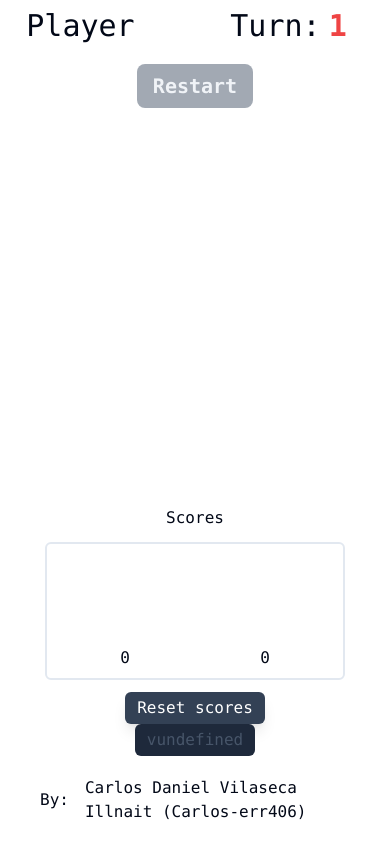
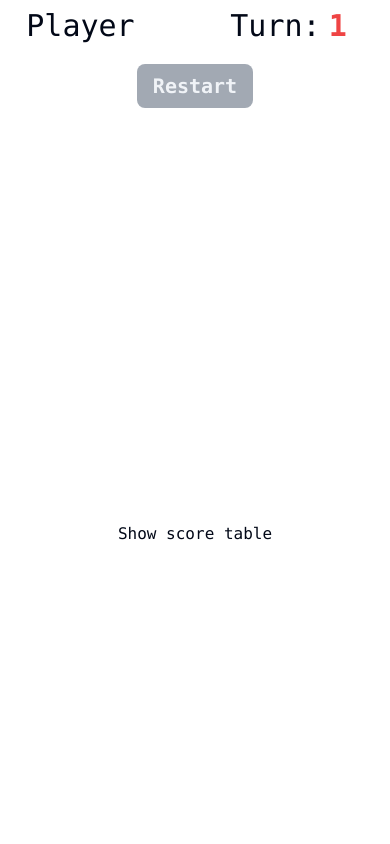
Before and after one commit to Carlos-err406/tic-tac-toe, a SvelteKit app: page / in a window 390 px wide. Built offline with nearby package versions, Linux system fonts and the light colour scheme.

Commit message:
fix: responsiveness

```diff
--- a/src/lib/components/Cell.svelte
+++ b/src/lib/components/Cell.svelte
@@ -1,4 +1,5 @@
 <script lang="ts">
+	import { playerSize } from '$lib/stores';
 	import { WinType } from '$lib/types';
 	import type {
 		CrossTurnStore,
@@ -8,11 +9,10 @@
 		WinTypeStore,
 		WinnerStore
 	} from '$lib/types/storeTypes';
-	import { createEventDispatcher, getContext } from 'svelte';
-	import { scale } from 'svelte/transition';
+	import { createEventDispatcher, getContext, onMount } from 'svelte';
+	import { scale, slide } from 'svelte/transition';
 	import Circle from './Circle.svelte';
 	import Cross from './Cross.svelte';
-	import { lg, md, sm, xl, xs, xxs } from '$lib/stores';
 
 	export let index: number;
 	let cell: HTMLButtonElement;
@@ -41,10 +41,11 @@
 		([2, 5, 8].includes(index) && $winType === WinType.COL_3) ||
 		([0, 4, 8].includes(index) && $winType === WinType.DIAG_1) ||
 		([2, 4, 6].includes(index) && $winType === WinType.DIAG_2);
-
-	$: playerSize = $xl ? 150 : $lg ? 120 : $md ? 100 : $sm ? 150 : $xs ? 90 : $xxs ? 50 : 0;
+	let mounted = false;
+	onMount(() => (mounted = true));
 </script>
 
+{#if mounted}
 	<button
 		id="field-cell-{index}"
 		type="button"
@@ -59,18 +60,19 @@
 		class:winner={$winner && belongsToWinType}
 		class:pointer-events-none={$field[index] || $winner}
 		disabled={!!$winner || !!$field[index]}
-	in:scale={{ delay: index * 1000, duration: 200 }}
+		in:scale={{ duration: 200, delay: index * 100 }}
 	>
 		{#if $field[index] === 'X'}
 			<div out:scale={{ duration: 200, delay: index * 100 }}>
-			<Cross size={playerSize} />
+				<Cross size={$playerSize} />
 			</div>
 		{:else if $field[index] === 'O'}
 			<div out:scale={{ duration: 200, delay: index * 100 }}>
-			<Circle size={playerSize} />
+				<Circle size={$playerSize} />
 			</div>
 		{/if}
 	</button>
+{/if}
 
 <style lang="postcss">
 	.cross.winner {
--- a/src/lib/components/Field.svelte
+++ b/src/lib/components/Field.svelte
@@ -1,9 +1,10 @@
 <script lang="ts">
+	import { xs, xxs } from '$lib/stores';
 	import Cell from './Cell.svelte';
 	const cells = [0, 1, 2, 3, 4, 5, 6, 7, 8];
 </script>
 
-<div class="grid grid-cols-3 grid-rows w-full lg:w-4/5 gap-2">
+<div class="grid grid-cols-3 grid-rows w-full gap-2 sm:w-4/5" class:w-full={$xs || $xxs}>
 	{#each cells as cell (cell)}
 		<Cell index={cell} on:played />
 	{/each}
--- a/src/lib/components/ScoreTable.svelte
+++ b/src/lib/components/ScoreTable.svelte
@@ -1,15 +1,26 @@
 <script lang="ts">
 	import type { ScoreStore } from '$lib/types/storeTypes';
-	import { getContext } from 'svelte';
+	import { getContext, onMount } from 'svelte';
 	import Score from './Score.svelte';
 	import ScoreHeader from './ScoreHeader.svelte';
 	import ScoreTotal from './ScoreTotal.svelte';
+	import { scale, slide } from 'svelte/transition';
 	const score = getContext<ScoreStore>('score');
+	let showingTable = false;
+	const toggleTable = () => (showingTable = !showingTable);
+	let mounted = false;
+	onMount(() => (mounted = true));
 </script>
 
-<div class="flex flex-col items-center gap-3 lg:px-28 w-full">
-	Scores
+<div class="flex flex-col items-center gap-3 lg:px-28 py-4 w-full">
+	{#if mounted}
+		<button on:click={toggleTable}>
+			{showingTable ? 'Hide' : 'Show'} score table
+		</button>
+	{/if}
+	{#if showingTable}
 		<div
+			transition:slide={{ axis: 'y' }}
 			class="w-[300px] relative grid grid-cols-2 border-2 rounded-md gap-y-4 gap-x-6 px-5 overflow-y-auto"
 			id="scores"
 		>
@@ -21,12 +32,14 @@
 			<ScoreTotal player="O" />
 		</div>
 		<button
+			transition:scale
 			type="button"
 			on:click={() => score.reset()}
 			class="bg-slate-700 text-white rounded-md px-3 py-1 shadow-lg hover:brightness-125 transition-all duration-200"
 		>
 			Reset scores
 		</button>
+	{/if}
 </div>
 
 <style>
--- a/src/lib/components/Winner.svelte
+++ b/src/lib/components/Winner.svelte
@@ -1,4 +1,5 @@
 <script lang="ts">
+	import { playerSize } from '$lib/stores';
 	import type { IsTieStore, ResetterStore, WinnerStore } from '$lib/types/storeTypes';
 	import { getContext } from 'svelte';
 	import Circle from './Circle.svelte';
@@ -27,19 +28,19 @@
 <button
 	use:focus
 	type="button"
-	class="fixed flex w-full h-full items-center justify-center backdrop-blur-sm bg-slate-50/10 cursor-default outline-none border-none"
+	class="fixed flex w-full h-full items-start py-10 md:py-0 md:items-center justify-center backdrop-blur-sm bg-slate-500/50 cursor-default outline-none border-none"
 	on:click={close}
 >
-	<div class="text-7xl font-bold font-mono">
+	<div class="xl:text-7xl lg:text-6xl md:text-4xl text-xl font-bold font-mono">
 		{#if $isTie}
 			IT'S A TIE!
 		{:else if $winner === 'X'}
-			<div class="flex justify-center items-center gap-5">
-				AND THE WINNER IS PLAYER <Cross />
+			<div class="flex flex-col md:flex-row items-center gap-5">
+				AND THE WINNER IS PLAYER <Cross size={$playerSize} />
 			</div>
 		{:else if $winner === 'O'}
-			<div class="flex justify-center items-center gap-5">
-				AND THE WINNER IS PLAYER <Circle />
+			<div class="flex flex-col md:flex-row justify-center items-center gap-5">
+				AND THE WINNER IS PLAYER <Circle size={$playerSize} />
 			</div>
 		{/if}
 	</div>
--- a/src/lib/stores/index.ts
+++ b/src/lib/stores/index.ts
@@ -130,3 +130,7 @@ export const md = derived(clientWidth, ($clientWidth) => $clientWidth >= 768);
 export const lg = derived(clientWidth, ($clientWidth) => $clientWidth >= 1024);
 export const xl = derived(clientWidth, ($clientWidth) => $clientWidth >= 1280);
 export const xxl = derived(clientWidth, ($clientWidth) => $clientWidth >= 1536);
+
+export const playerSize = derived([xxs, xs, sm, md, lg, xl], ([$xxs, $xs, $sm, $md, $lg, $xl]) =>
+	$xl ? 150 : $lg ? 120 : $md ? 100 : $sm ? 150 : $xs ? 90 : $xxs ? 50 : 0
+);
--- a/src/routes/+layout.svelte
+++ b/src/routes/+layout.svelte
@@ -1,36 +1,21 @@
 <script lang="ts">
+	import Github from '$lib/components/icons/Github.svelte';
+	import { clientWidth, footerHeight } from '$lib/stores';
 	import { ModeWatcher } from 'mode-watcher';
 	import '../app.pcss';
-	import Github from '$lib/components/icons/Github.svelte';
-	import Version from '$lib/components/Version.svelte';
-	import { clientWidth, footerHeight } from '$lib/stores';
-	console.log('clientWidth', $clientWidth);
-	console.log('footerHeight', $footerHeight);
 </script>
 
 <svelte:window bind:innerWidth={$clientWidth} />
 
 <ModeWatcher defaultMode="dark" track={false} />
+<div class="relative flex-col justify-between h-full w-full">
 	<slot />
-
-<footer class="absolute w-full px-10 bottom-5" bind:clientHeight={$footerHeight}>
-	<div class="flex flex-col gap-5 md:flex-row justify-between w-full h-full">
-		<div class="flex w-full md:w-auto justify-center">
-			<Version />
-		</div>
-		<div class="flex gap-4 items-center w-full justify-center md:w-auto">
-			By:
 	<a
 		href="https://github.com/carlos-err406"
 		target="_blank"
 		rel="noreferrer"
-				class="hover:underline"
+		class="flex-none fixed top-5 right-5"
 	>
-				Carlos Daniel Vilaseca Illnait (Carlos-err406)
+		<Github />
 	</a>
-			<div class="flex-none">
-				<Github />
 </div>
-		</div>
-	</div>
-</footer>
```
Lines whose indentation alone changed are shown as unchanged.
